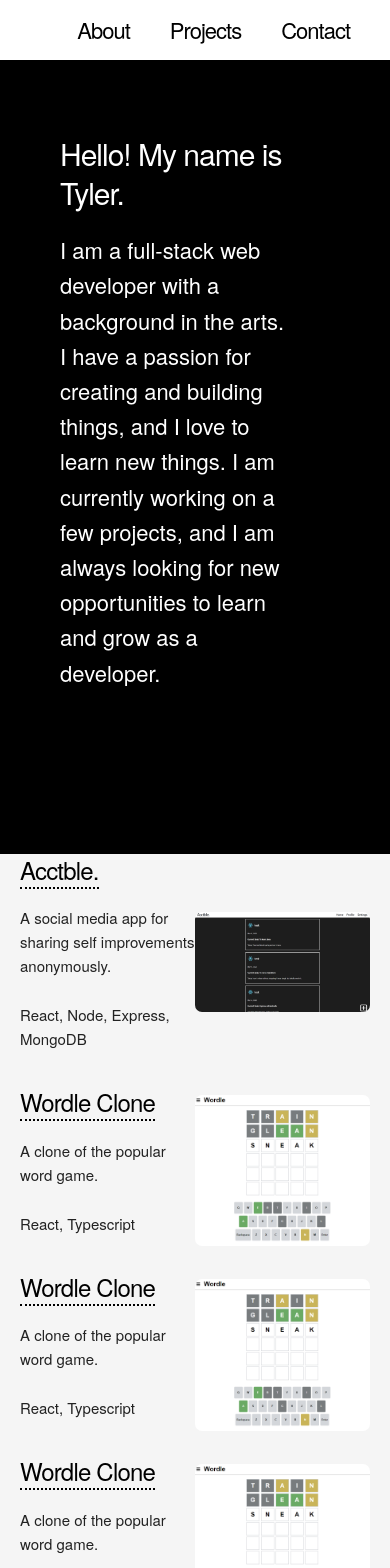
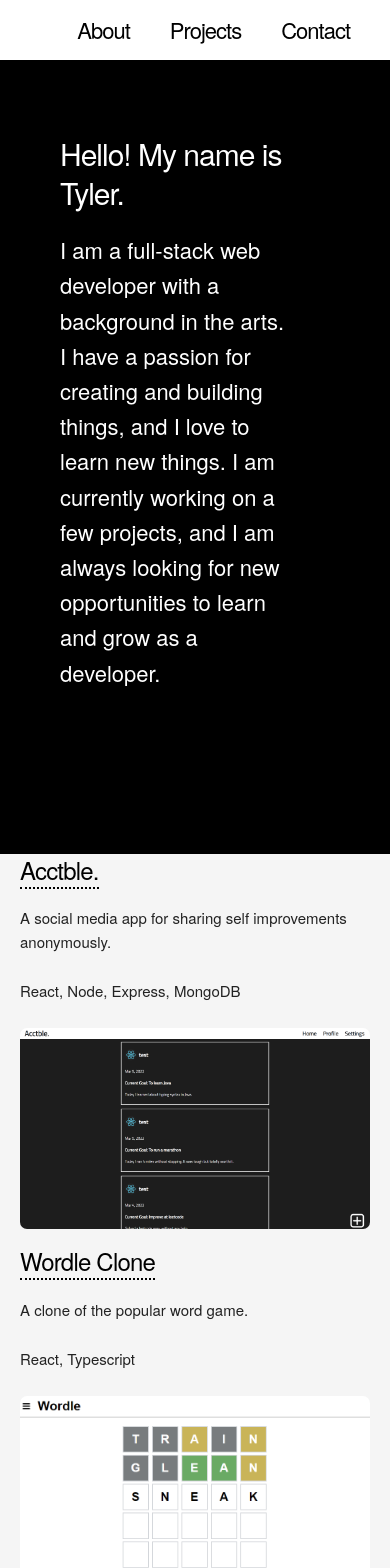
Before and after one commit to TylerS2000/portfolio2023, a React (Create React App) app: page / in a window 390 px wide. Shown: the top 1568 px of the page. Built offline with nearby package versions, Linux system fonts and the light colour scheme.

Commit message:
mobile help

```diff
--- a/src/components/Projects.css
+++ b/src/components/Projects.css
@@ -21,3 +21,8 @@ a{
     border-bottom: 2px dotted #000000;
     color: black;
 }
+@media (max-width: 768px) {
+    .project-container{
+        flex-direction: column;
+    }
+}
```
